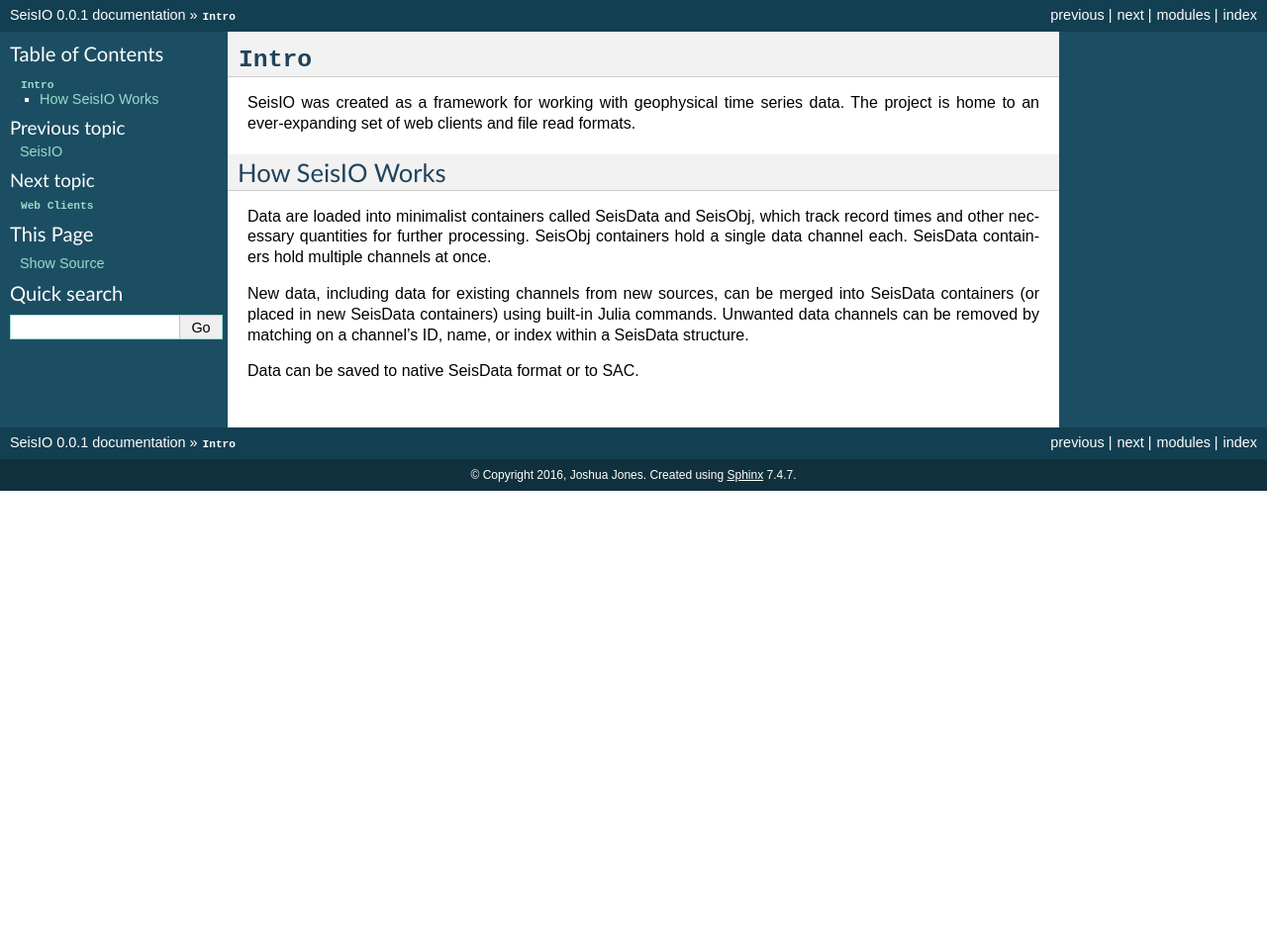
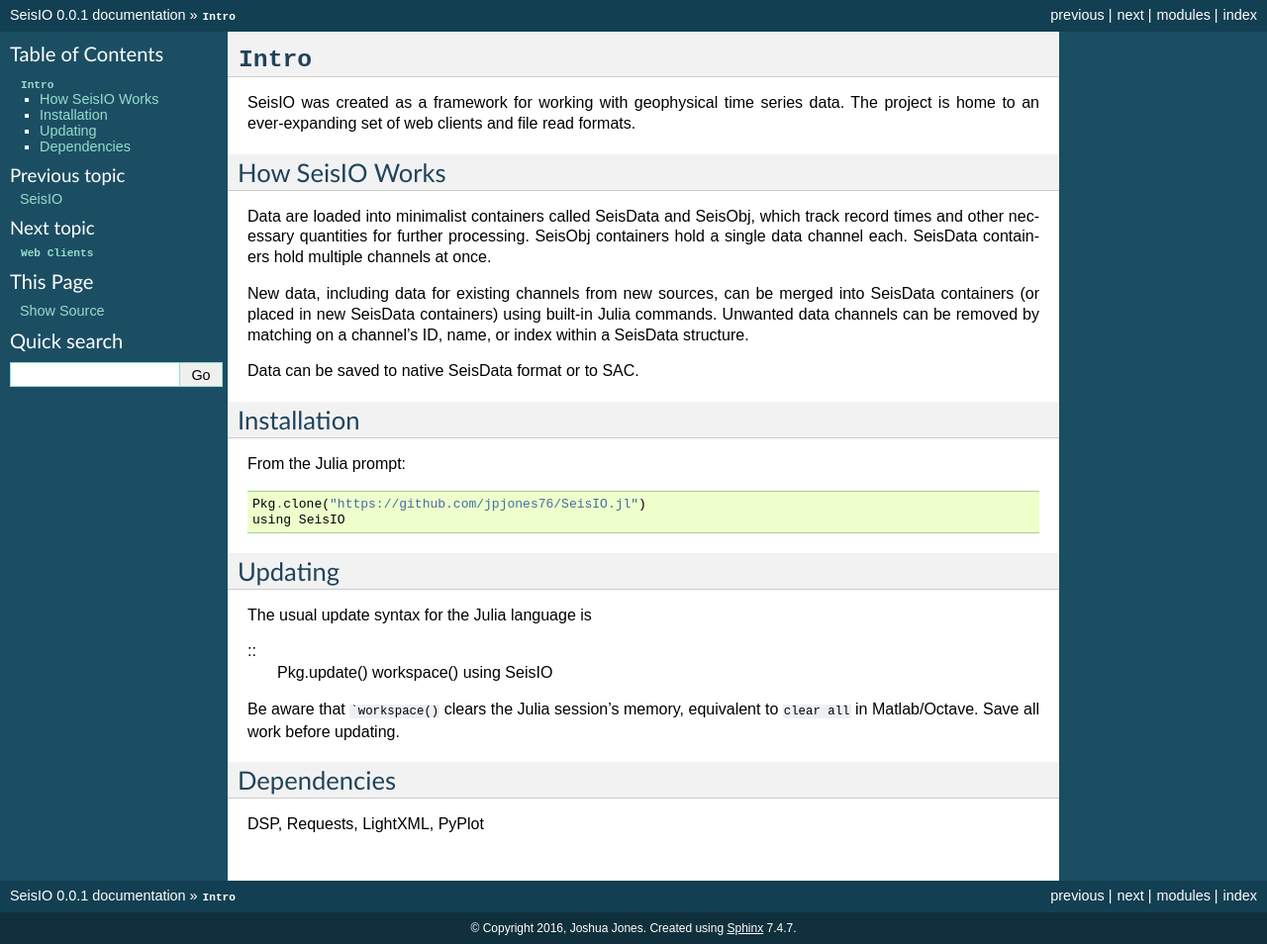
Before and after one commit to jpjones76/SeisIO.jl, a Sphinx documentation site: the page built from docs/src/intro.rst, in a window 1280 px wide. Shown: the whole page at 99% size. Built offline with Sphinx 7.4.7, drawn with Linux system fonts in a browser that asks for light colours; before the commit the page ends 900 px from its top, so only the background shows below that.

Commit message:
docs
Former-commit-id: 1bd46ea05039c351bca9c01f344c9bd5eaa42770

````diff
--- a/docs/src/intro.rst
+++ b/docs/src/intro.rst
@@ -11,3 +11,26 @@
 New data, including data for existing channels from new sources, can be merged into SeisData containers (or placed in new SeisData containers) using built-in Julia commands. Unwanted data channels can be removed by matching on a channel's ID, name, or index within a SeisData structure.
 
 Data can be saved to native SeisData format or to SAC.
+
+Installation
+============
+From the Julia prompt:
+::
+
+  Pkg.clone("https://github.com/jpjones76/SeisIO.jl")
+  using SeisIO
+
+Updating
+========
+The usual update syntax for the Julia language is
+
+::
+  Pkg.update()
+  workspace()
+  using SeisIO
+
+Be aware that ```workspace()`` clears the Julia session's memory, equivalent to ``clear all`` in Matlab/Octave. Save all work before updating.
+
+Dependencies
+============
+DSP, Requests, LightXML, PyPlot
````
Also changed, not shown: 6 other files.
